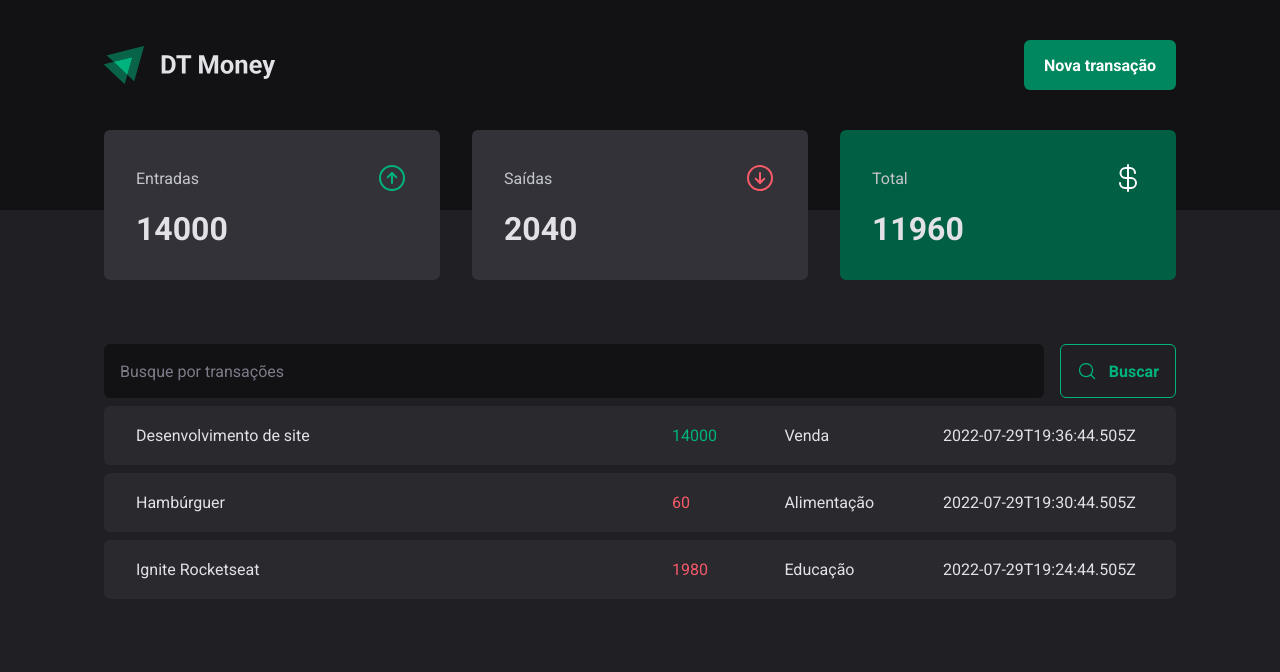
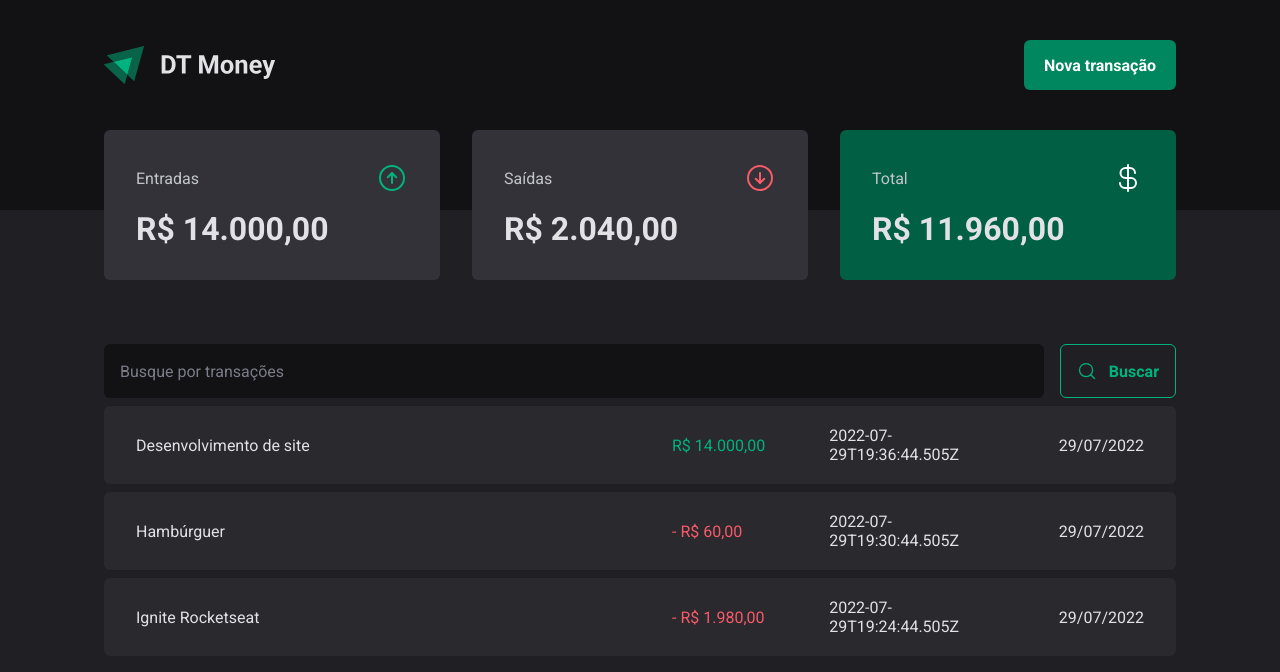
Before and after one commit to andreapmacedo/ignite-reactjs-03--DT-Money, a React (Vite) app: page / in a window 1280 px wide. Shown: the top 672 px of the page. Built offline with nearby package versions, Linux system fonts and the light colour scheme; data requests are answered from the project's data file.

Commit message:
add m02-05

```diff
--- a/src/components/Summary/index.tsx
+++ b/src/components/Summary/index.tsx
@@ -1,6 +1,7 @@
 import { ArrowCircleDown, ArrowCircleUp, CurrencyDollar } from 'phosphor-react';
 import { useContext } from 'react';
 import { TransactionsContext } from '../../contexts/TransactionsContext';
+import { priceFormatter } from '../../utils/formatter';
 import { SummaryCard, SummaryContainer } from './styles';
 
 export function Summary() {
@@ -32,9 +33,7 @@
           <span>Entradas</span>
           <ArrowCircleUp size={32} color='#00b37e' />
         </header>
-
-        {/* <strong>R$ 17.400,00</strong> */}
-        <strong>{summary.income}</strong>
+        <strong>{priceFormatter.format(summary.income)}</strong>
       </SummaryCard>
 
       <SummaryCard>
@@ -42,9 +41,7 @@
           <span>Saídas</span>
           <ArrowCircleDown size={32} color='#f75a68' />
         </header>
-
-        {/* <strong>R$ 17.400,00</strong> */}
-        <strong>{summary.outcome}</strong>
+        <strong>{priceFormatter.format(summary.outcome)}</strong>
       </SummaryCard>
 
       <SummaryCard variant='green'>
@@ -52,9 +49,7 @@
           <span>Total</span>
           <CurrencyDollar size={32} color='#fff' />
         </header>
-
-        {/* <strong>R$ 17.400,00</strong> */}
-        <strong>{summary.total}</strong>
+        <strong>{priceFormatter.format(summary.total)}</strong>
       </SummaryCard>
     </SummaryContainer>
   );
--- a/src/pages/Transactions/index.tsx
+++ b/src/pages/Transactions/index.tsx
@@ -2,6 +2,7 @@
 import { Header } from "../../components/Header";
 import { Summary } from "../../components/Summary";
 import { TransactionsContext } from "../../contexts/TransactionsContext";
+import { dateFormatter, priceFormatter } from "../../utils/formatter";
 import { SearchForm } from "./components/SearchForm";
 import { PriceHighlight, TransactionsContainer, TransactionsTable } from "./styles";
 
@@ -23,11 +24,13 @@
                   <td width="50%">{transaction.description}</td>
                   <td>
                     <PriceHighlight variant={transaction.type}>
-                      {transaction.price}
+                    {transaction.type === 'outcome' && '- '}
+                      {priceFormatter.format(transaction.price)}
                     </PriceHighlight>
                   </td>
-                  <td>{transaction.category}</td>
+                  {/* <td>{transaction.category}</td> */}
                   <td>{transaction.createdAt}</td>
+                  <td>{dateFormatter.format(new Date(transaction.createdAt))}</td>
                 </tr>
               )
             })}
--- /dev/null
+++ b/src/utils/formatter.ts
@@ -0,0 +1,6 @@
+export const dateFormatter = new Intl.DateTimeFormat('pt-BR');
+
+export const priceFormatter = new Intl.NumberFormat('pt-BR', {
+  style: 'currency',
+  currency: 'BRL',
+});
```
